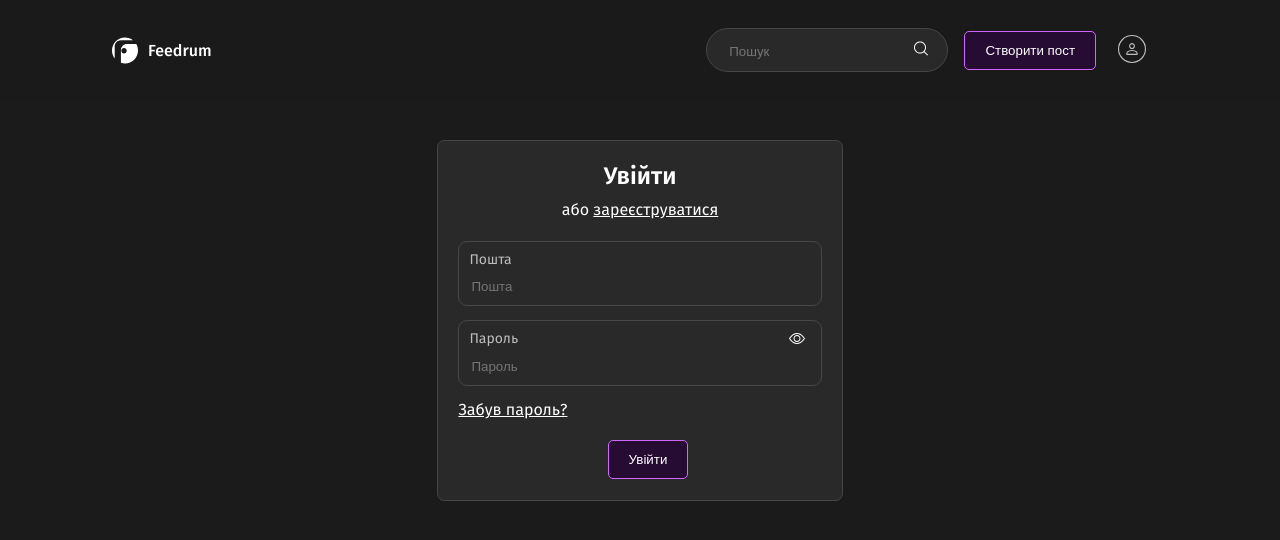
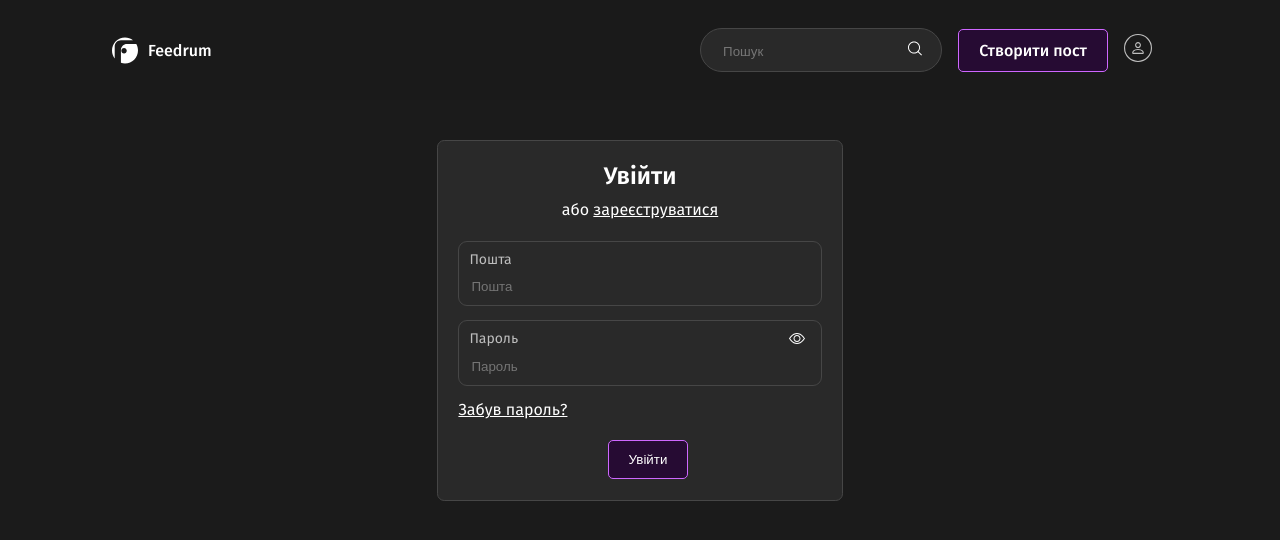
Before and after one commit to Feedrum-Project/feedrum-next, a Next.js app: page /login in a window 1280 px wide. Shown: the top 540 px of the page. Built offline with nearby package versions, Linux system fonts and the light colour scheme.

Commit message:
Links instead Buttons.

```diff
--- a/components/Header/Navigation.tsx
+++ b/components/Header/Navigation.tsx
@@ -13,10 +13,10 @@ export default function Navigation({id}:NavProps) {
     if( id !== undefined) {
         Logged = (
             <>
-                <Button Style="purple"><Link href="./createPost" style={{textDecoration:"none", color:"white"}}>Створити пост</Link></Button>
-                <Button className="offic" Style="Unborder" style={{margin:"0 1rem"}}>
+                <Link className={styles.LinkInsteadButton} href="/createPost">Створити пост</Link>
+                <Link className="office" href={"/users/"+id} style={{margin:"1rem"}}>
                     <Image src={avatar} alt="Ваш аватар" height="28" width="28"/>
-                </Button>
+                </Link>
             </>
         )
     } else {
--- a/components/Header/nav.module.sass
+++ b/components/Header/nav.module.sass
@@ -1,6 +1,20 @@
+@import ../../styles/variables
+
+
 .nav
   display: flex
   align-items: center
+
+.LinkInsteadButton // its used only for styling Links components to purple buttons
+  border: 1px solid $pink
+  background-color: $purple
+  text-decoration: none
+  color: $white
+  padding: 0.6875rem 1.25rem
+  margin: 0 0 0 1rem
+  font-weight: 500
+  border-radius: 5px
+  cursor: pointer
 
 @media screen and (max-width: 55rem)
   .nav
```
